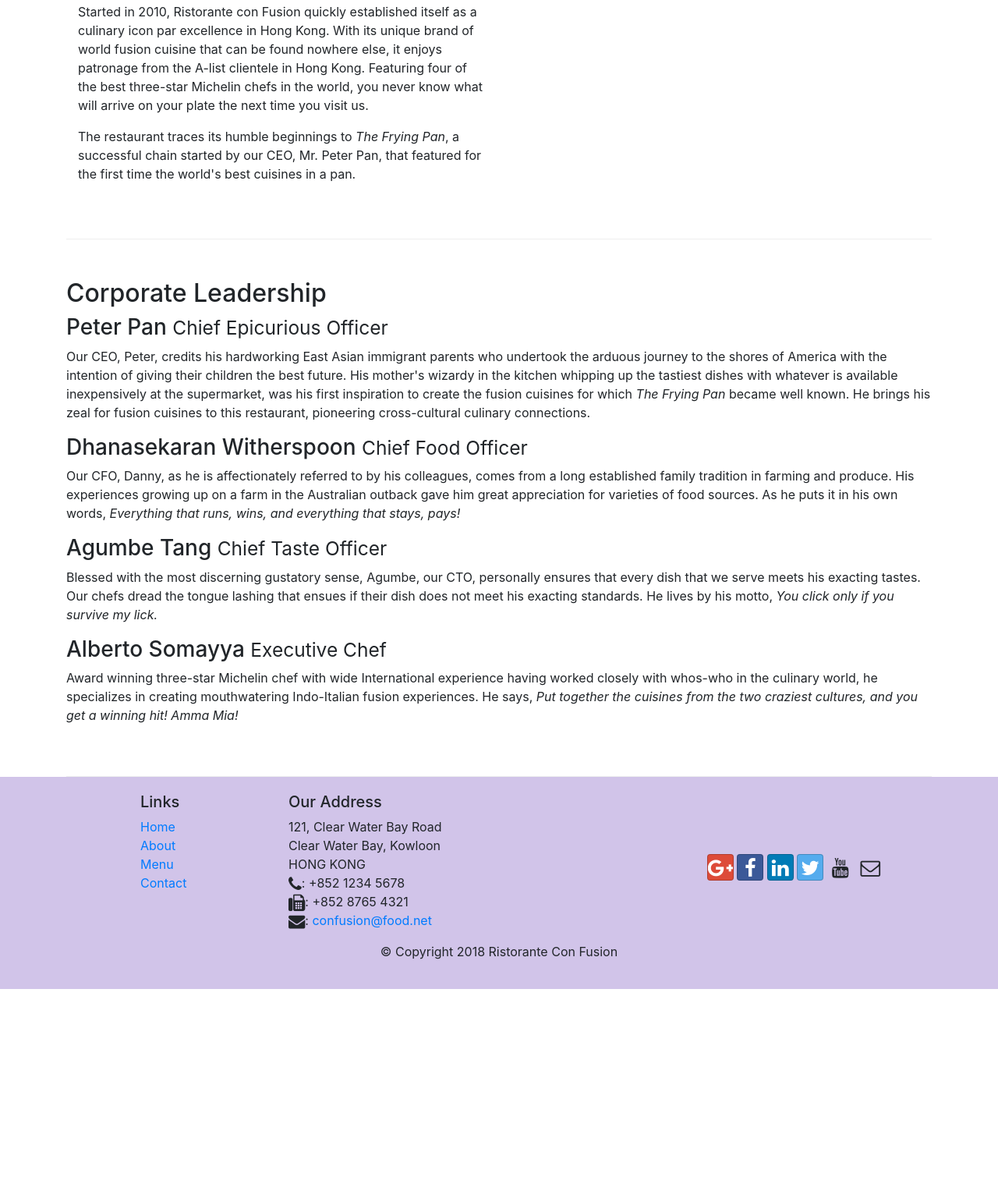
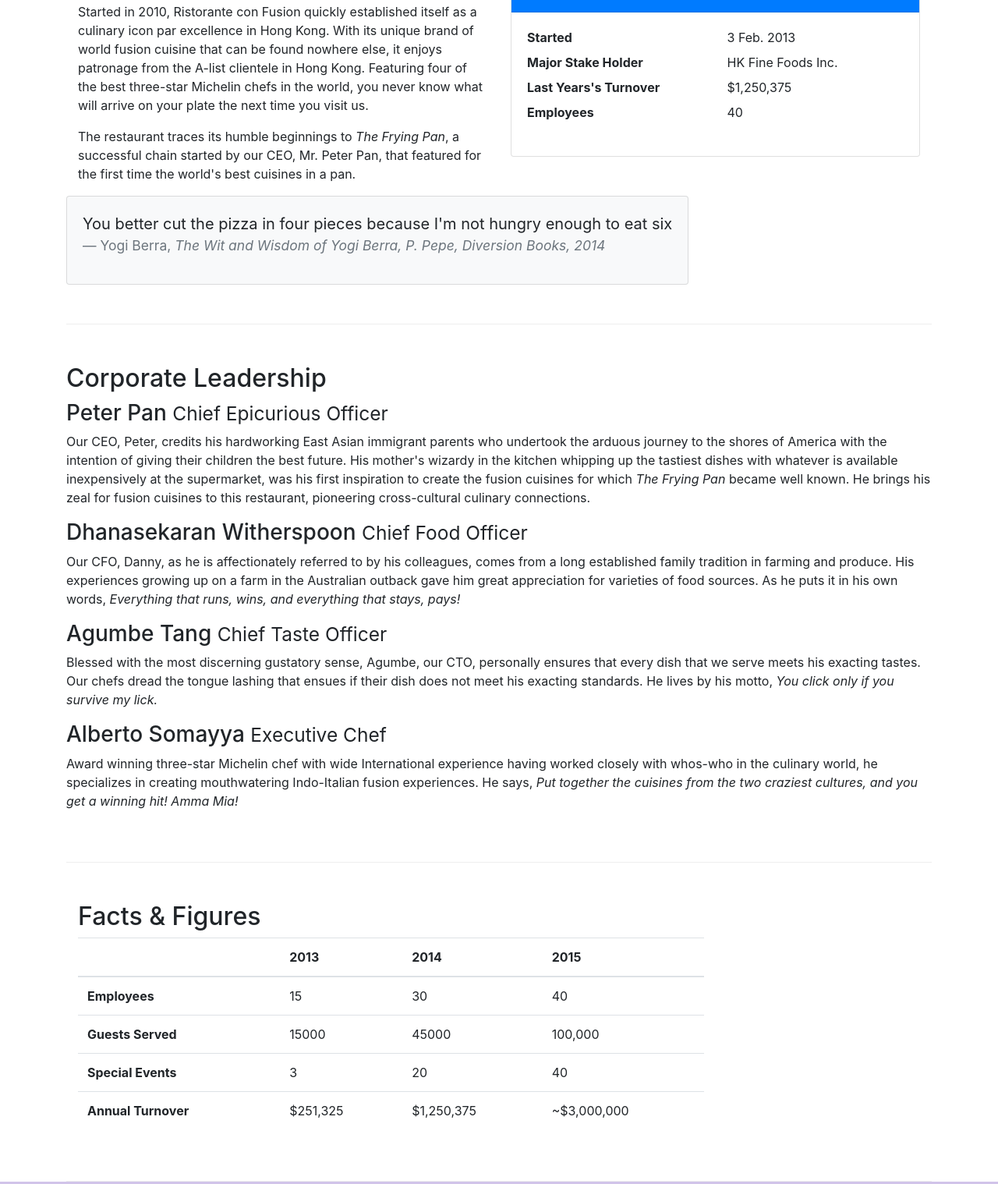
Before and after one commit to anusreebejugam/bootstrap-starter, a website: page aboutus.html in a window 1280 px wide. Shown: the part 558-2076 px from the top of the page at 78% size. Before the commit the page ends 1826 px from the top, so only its background shows below. Drawn offline with nearby package versions, Linux system fonts and the light colour scheme.

Commit message:
tables and cards

```diff
--- a/aboutus.html
+++ b/aboutus.html
@@ -64,8 +64,34 @@
                 <p>Started in 2010, Ristorante con Fusion quickly established itself as a culinary icon par excellence in Hong Kong. With its unique brand of world fusion cuisine that can be found nowhere else, it enjoys patronage from the A-list clientele in Hong Kong.  Featuring four of the best three-star Michelin chefs in the world, you never know what will arrive on your plate the next time you visit us.</p>
                 <p>The restaurant traces its humble beginnings to <em>The Frying Pan</em>, a successful chain started by our CEO, Mr. Peter Pan, that featured for the first time the world's best cuisines in a pan.</p>
             </div>
-            <div>
-                <hr>
+            <div class="col-sm">
+                 <div class="card">
+                     <h3 class="card-header bg-primary text-white">Facts At a Glance</h3>
+                     <div class="card-body">
+                            <dl class="row">
+                            <dt class="col-6">Started</dt>
+                            <dd class="col-6">3 Feb. 2013</dd>
+                            <dt class="col-6">Major Stake Holder</dt>
+                            <dd class="col-6">HK Fine Foods Inc.</dd>
+                            <dt class="col-6">Last Years's Turnover</dt>
+                            <dd class="col-6">$1,250,375</dd>
+                            <dt class="col-6">Employees</dt>
+                            <dd class="col-6">40</dd>
+                          </dl>
+                     </div>
+                 </div>
+            </div>
+            <div class="card-12">
+                <div class="card card-body bg-light">
+                    <blockquote class="blockquote">
+                        <p class="mb-0">You better cut the pizza in four pieces because I'm not hungry enough to eat six</p>
+                        <footer class="blockquote-footer">Yogi Berra,
+                            <cite title="Source Title">The Wit and Wisdom of
+                                Yogi Berra, P. Pepe, Diversion Books, 2014
+                            </cite>
+                        </footer>
+                    </blockquote>
+                </div>
             </div>
         </div>
 
@@ -84,6 +110,52 @@
             </div>
        </div>
 
+       <div class="row row-content">
+           <div class="col-12 col-sm-9">
+               <h2>Facts &amp; Figures</h2>
+               <div class="table-responsive">
+                   <table class="table table-stripped">
+                       <thread class="thread-dark">
+                           <tr>
+                               <th>&nbsp;</th>
+                               <th>2013</th>
+                               <th>2014</th>
+                               <th>2015</th>
+                           </tr>
+                       </thread>
+                       <tbody>
+                           <tr>
+                               <th>Employees</th>
+                               <td>15</td>
+                               <td>30</td>
+                               <td>40</td>
+                           </tr>
+                           <tr>
+                                <th>Guests Served</th>
+                                <td>15000</td>
+                                <td>45000</td>
+                                <td>100,000</td>
+                            </tr>
+                            <tr>
+                                <th>Special Events</th>
+                                <td>3</td>
+                                <td>20</td>
+                                <td>40</td>
+                            </tr>
+                            <tr>
+                                <th>Annual Turnover</th>
+                                <td>$251,325</td>
+                                <td>$1,250,375</td>
+                                <td>~$3,000,000  </td>
+                            </tr>
+                       </tbody>
+                   </table>
+               </div>
+           </div>
+           <div class="col-12 col-sm-3">
+
+           </div>
+       </div>
     </div>
 
     <footer class="footer">
```
